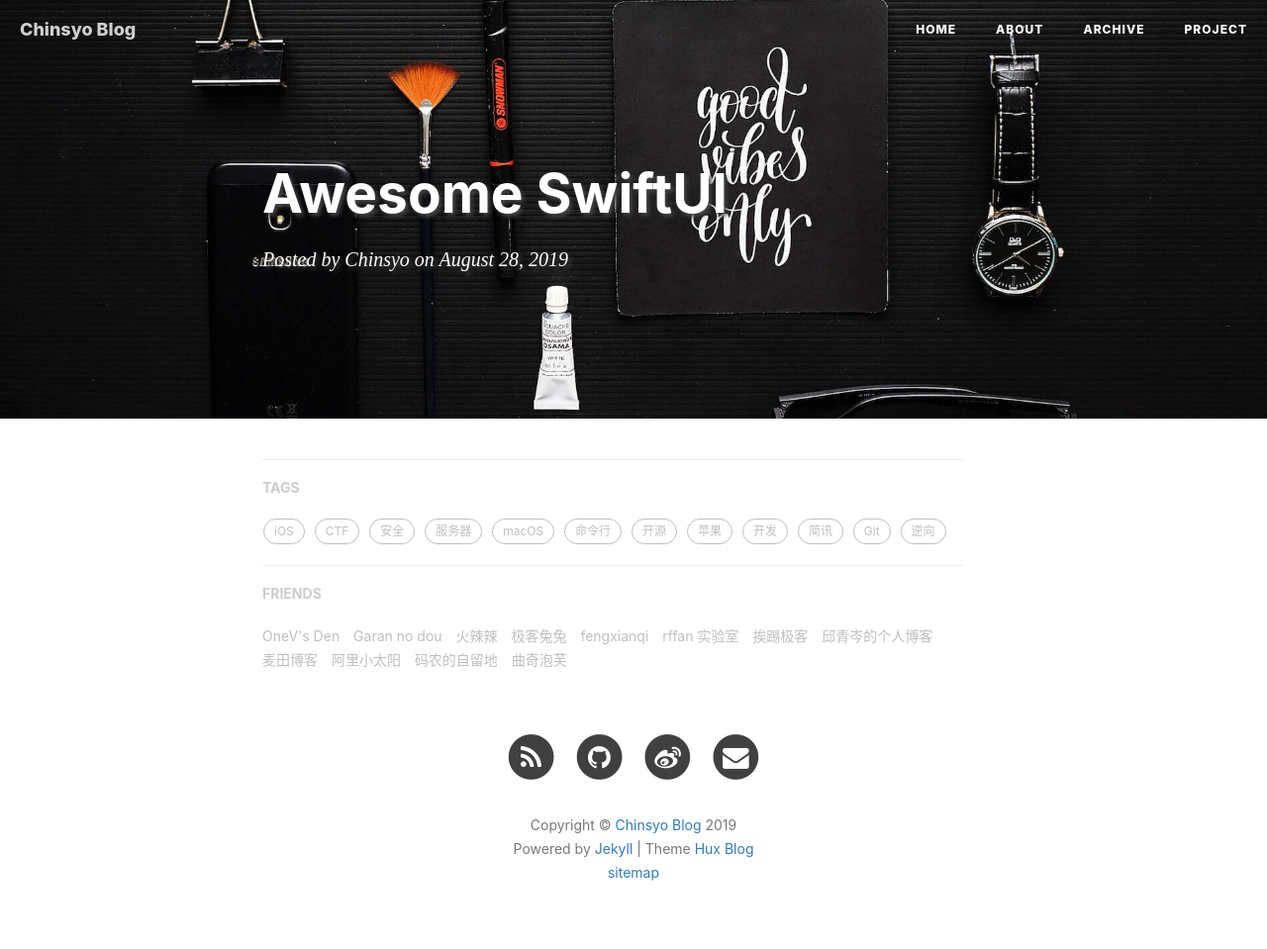
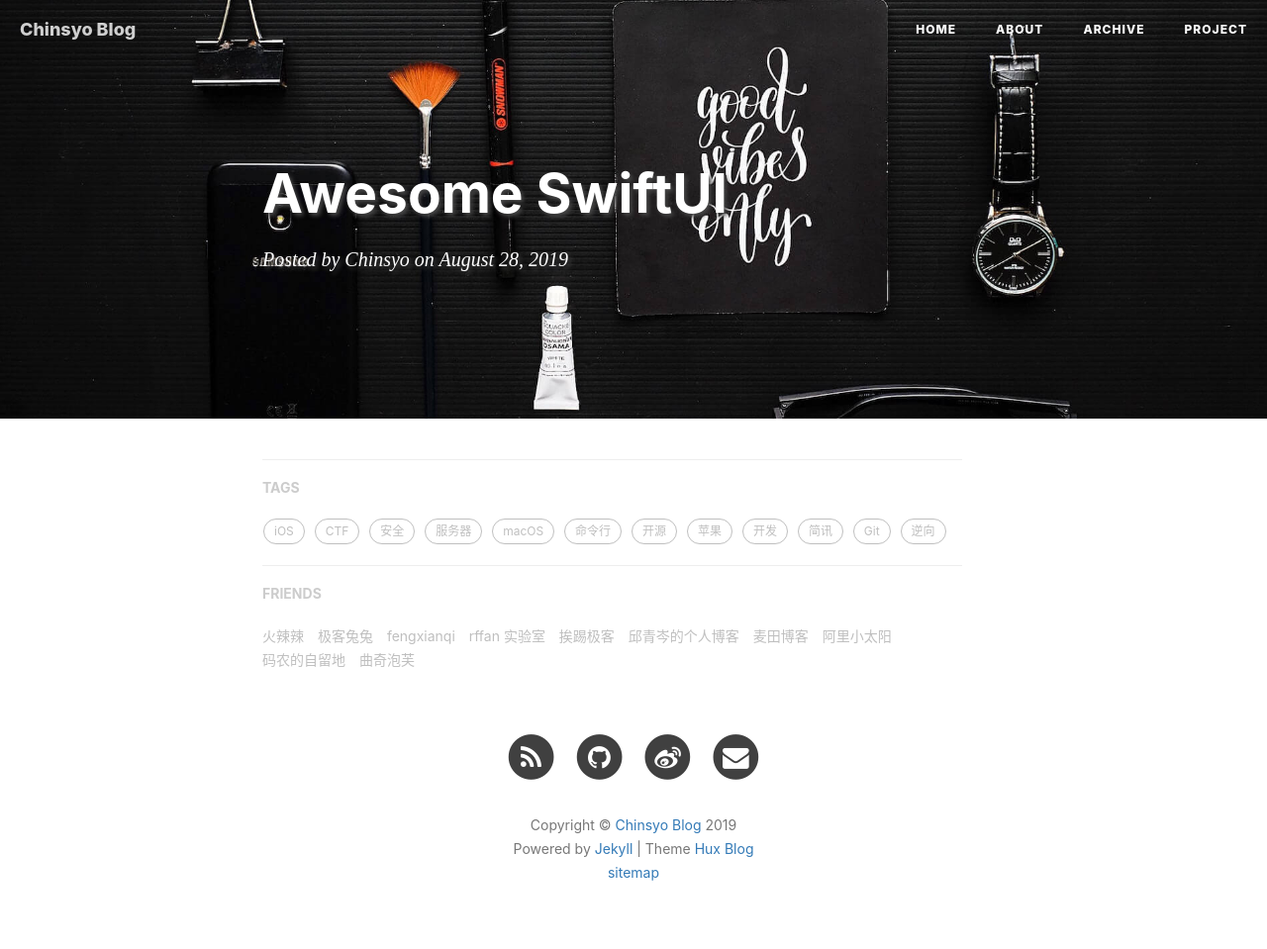
Before and after one commit to chinsyo/chinsyo.github.io, a Jekyll site: the page built from _projects/awesome-swiftui.html, in a window 1280 px wide. Shown: the whole page at 99% size. Built offline with Jekyll 4.4.1, drawn with Linux system fonts in a browser that asks for light colours; comment, search, counter and statistics services are not loaded.

Commit message:
update friends

```diff
--- a/_config.yml
+++ b/_config.yml
@@ -118,14 +118,6 @@ featured-condition-size: 1              # A tag will be featured if the size of
 # Friends
 friends:
   -
-    title: "OneV's Den"
-    subtitle: "嗨，我是王巍 (@onevcat)，一名 iOS 开发者。"
-    href: "https://onevcat.com/"
-  -
-    title: "Garan no dou"
-    subtitle: "一只魔法师的工坊"
-    href: "https://blog.ibireme.com/"
-  -
     title: "火辣辣"
     subtitle: "前端博客"
     href: "http://huolalaweb.com/"
```
